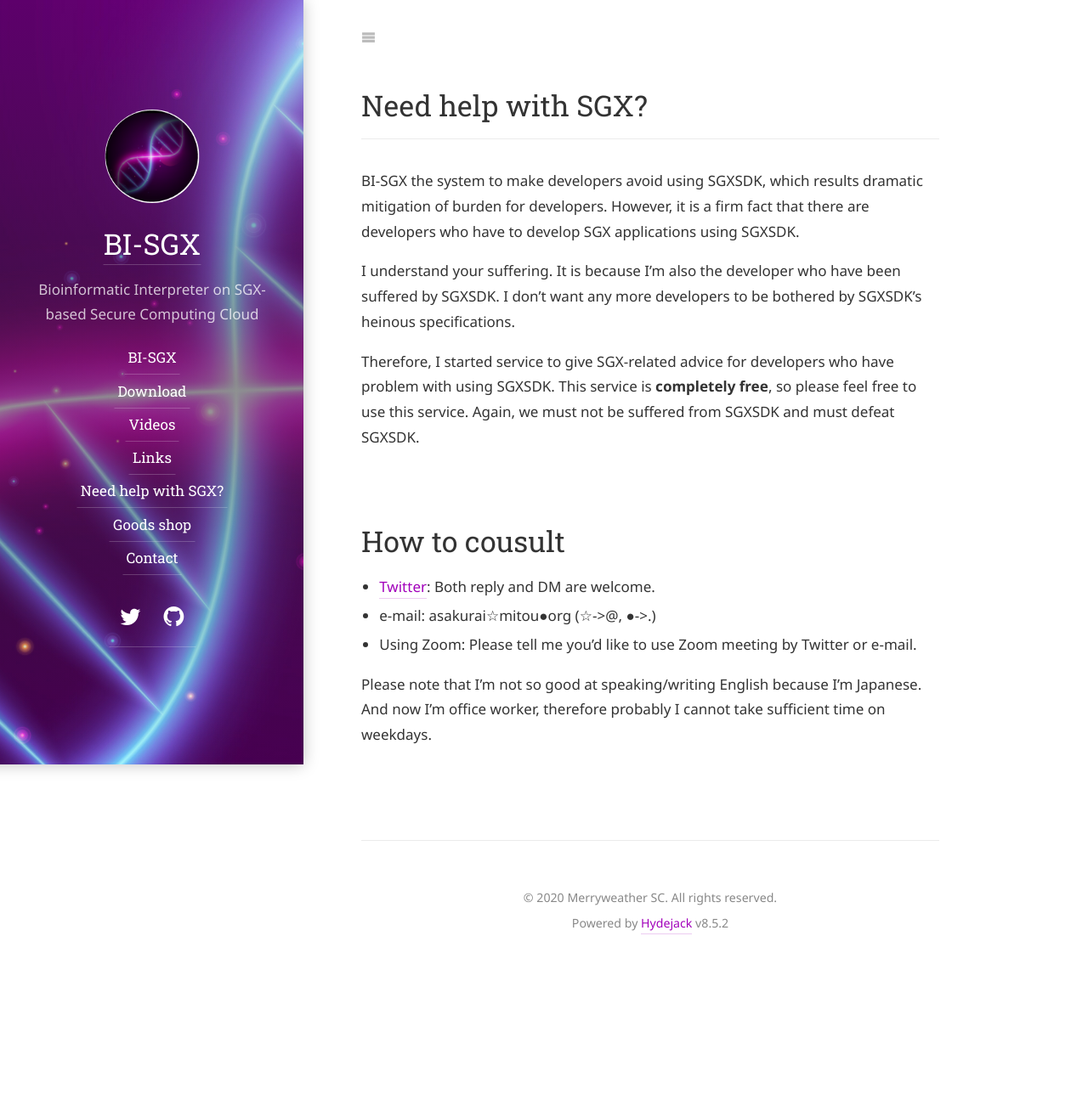
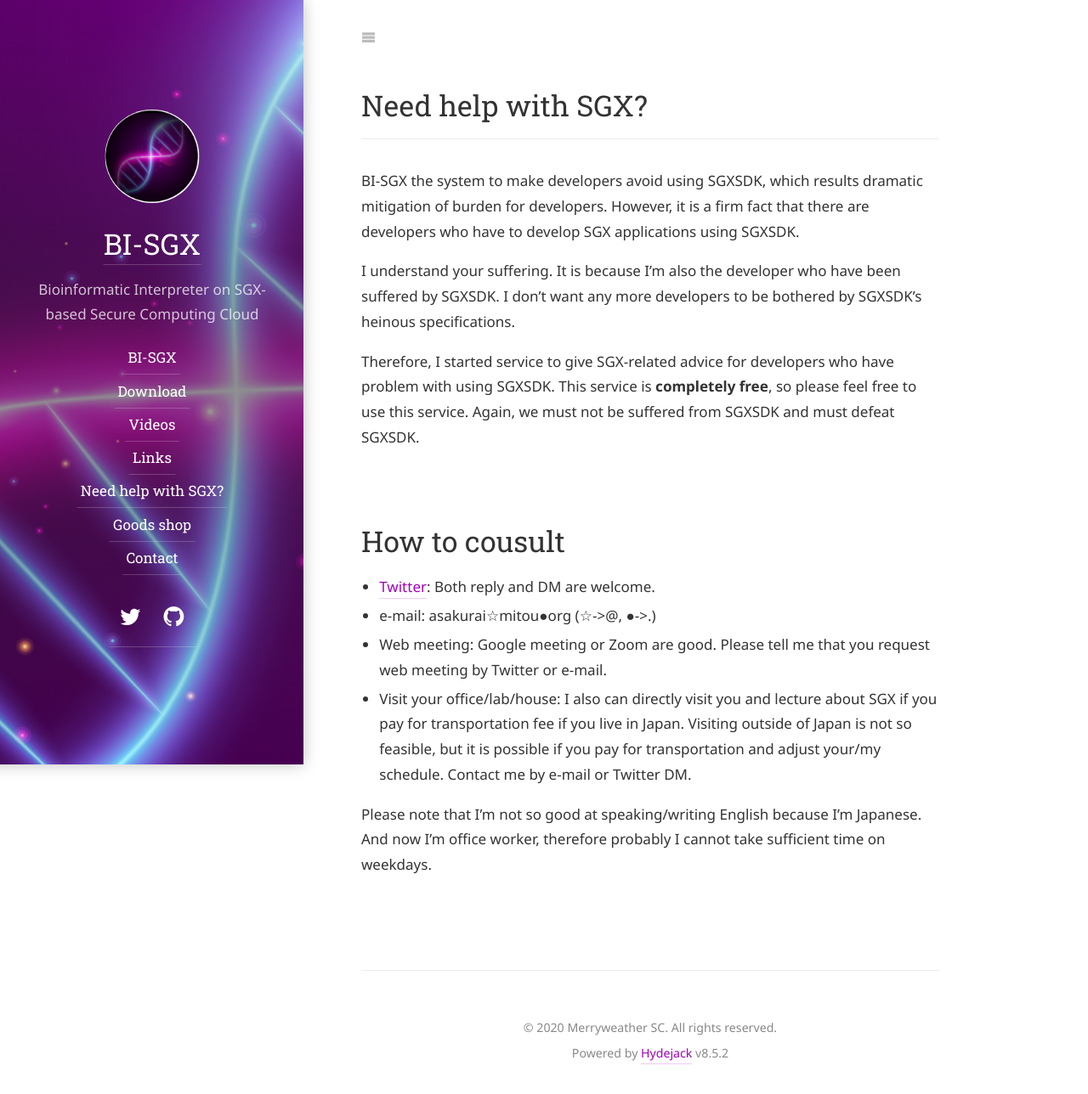
Before and after one commit to hello31337/hello31337.github.io, a Jekyll site: the page built from docs/sgx_consult.md, in a window 1280 px wide. Shown: the whole page at 85% size. Built offline with Jekyll 4.4.1, drawn with Linux system fonts in a browser that asks for light colours; some web fonts are replaced; our own code applies the rules of GitHub Pages for plain Markdown files; before the commit the page ends 1135 px from its top, so only the background shows below that.

Commit message:
Updated contact info.

```diff
--- a/docs/sgx_consult.md
+++ b/docs/sgx_consult.md
@@ -13,7 +13,8 @@
 # How to cousult
 * [Twitter](https://twitter.com/dd_cliffford): Both reply and DM are welcome.
 * e-mail: asakurai☆mitou●org (☆->@, ●->.)
-* Using Zoom: Please tell me you'd like to use Zoom meeting by Twitter or e-mail.
+* Web meeting: Google meeting or Zoom are good. Please tell me that you request web meeting by Twitter or e-mail.
+* Visit your office/lab/house: I also can directly visit you and lecture about SGX if you pay for transportation fee if you live in Japan. Visiting outside of Japan is not so feasible, but it is possible if you pay for transportation and adjust your/my schedule. Contact me by e-mail or Twitter DM.
 
 
 Please note that I'm not so good at speaking/writing English because I'm Japanese. And now I'm office worker, therefore probably I cannot take sufficient time on weekdays.
```
